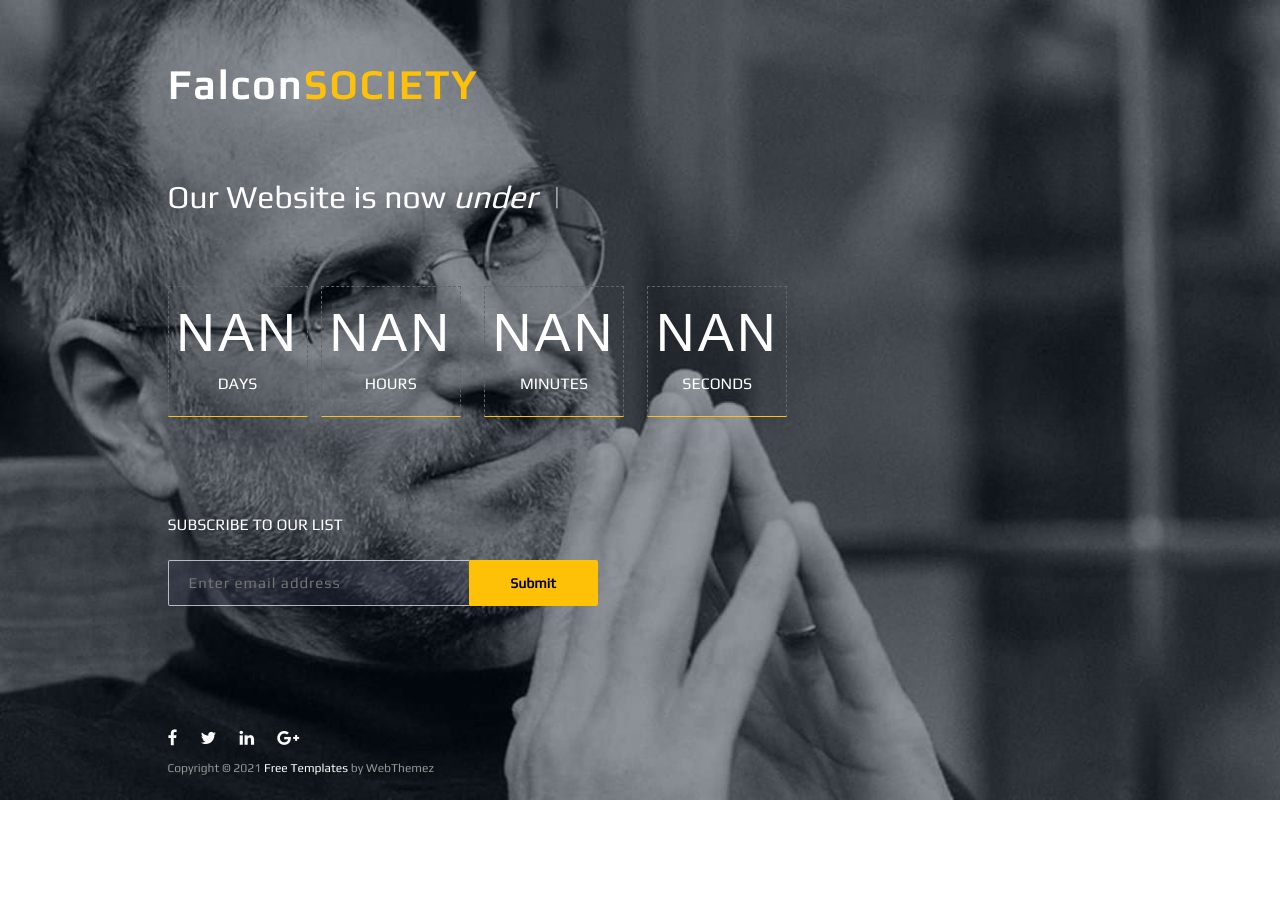
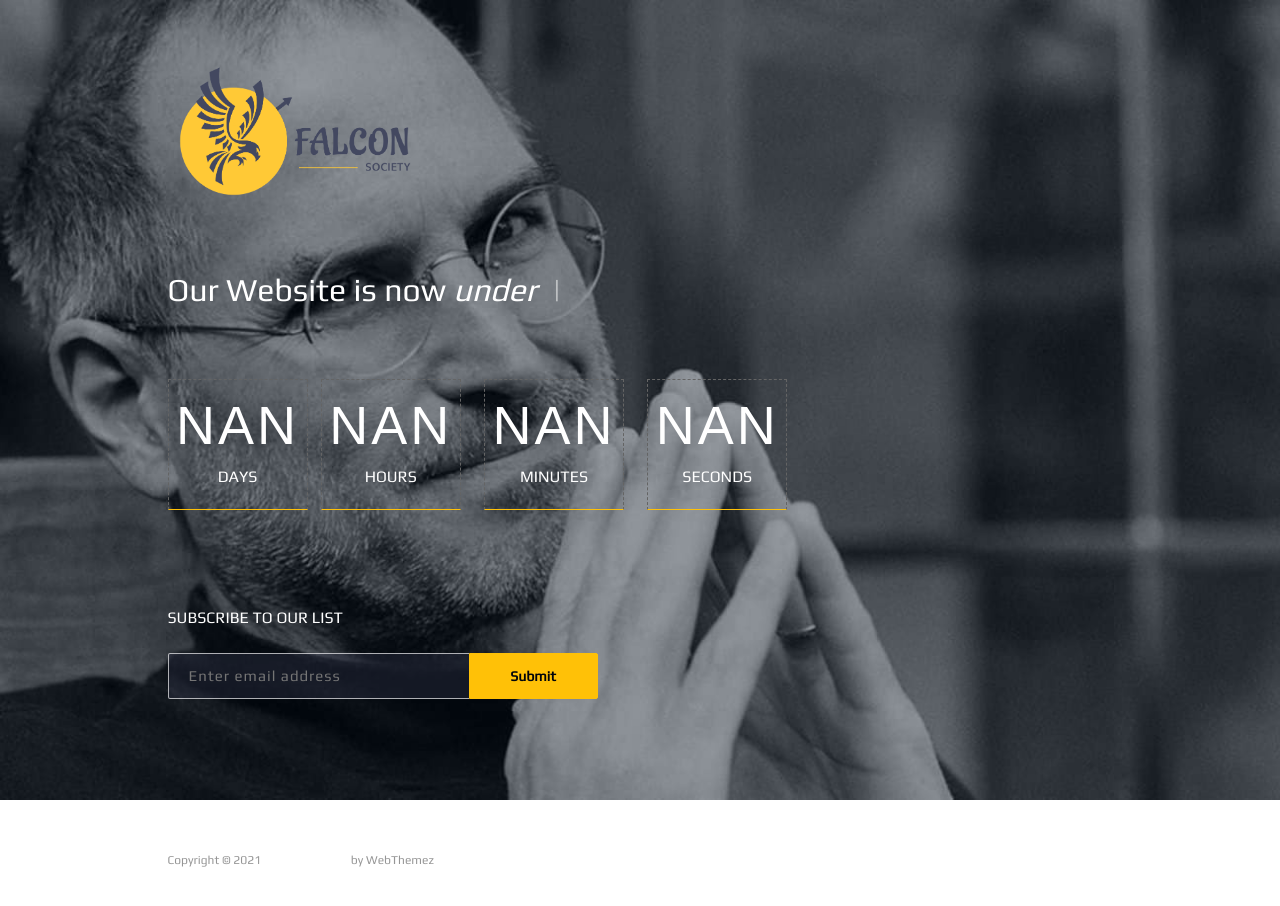
Before and after one commit to chancmg/falcon-site, a plain HTML site: page index.html in a window 1280 px wide. Before the commit the page ends 835 px from the top, so only its background shows below. Drawn offline with nearby package versions, Linux system fonts and the light colour scheme.

```diff
--- a/index.html
+++ b/index.html
@@ -16,6 +16,10 @@
 <link rel="stylesheet" href="css/main.css">
 <link rel="stylesheet" href="css/responsive.css">
 <link rel="stylesheet" href="https://maxcdn.bootstrapcdn.com/font-awesome/4.4.0/css/font-awesome.min.css">
+<!-- <link rel="preconnect" href="https://fonts.googleapis.com">
+<link rel="preconnect" href="https://fonts.gstatic.com" crossorigin>
+<link href="https://fonts.googleapis.com/css2?family=Aladin&display=swap" rel="stylesheet">
+<link href="https://fonts.googleapis.com/css2?family=Mukta+Malar:wght@500&display=swap" rel="stylesheet"> -->
 </head>
 
 <body class="banner-area">
@@ -28,7 +32,7 @@
       <div class="container">
 	  <div class="row">
         <div class="col-md-10 col-md-offset-1">
-          <div class="banner-text text-center"> <a class="logo" href="#">Falcon<b>Society</b></a>
+          <div class="banner-text text-center"> <a class="logo" href="#"><div style="width: 250px; height: 150px;"><img src="assets/logo.png" alt="Falcon Society" height="100%" width="100%"/></div></b></a>
 
 			<div class="type-wrap">
             <div id="typed-strings">
```
Also changed, not shown: assets/logo.png (added), assets/logo.svg (added).
